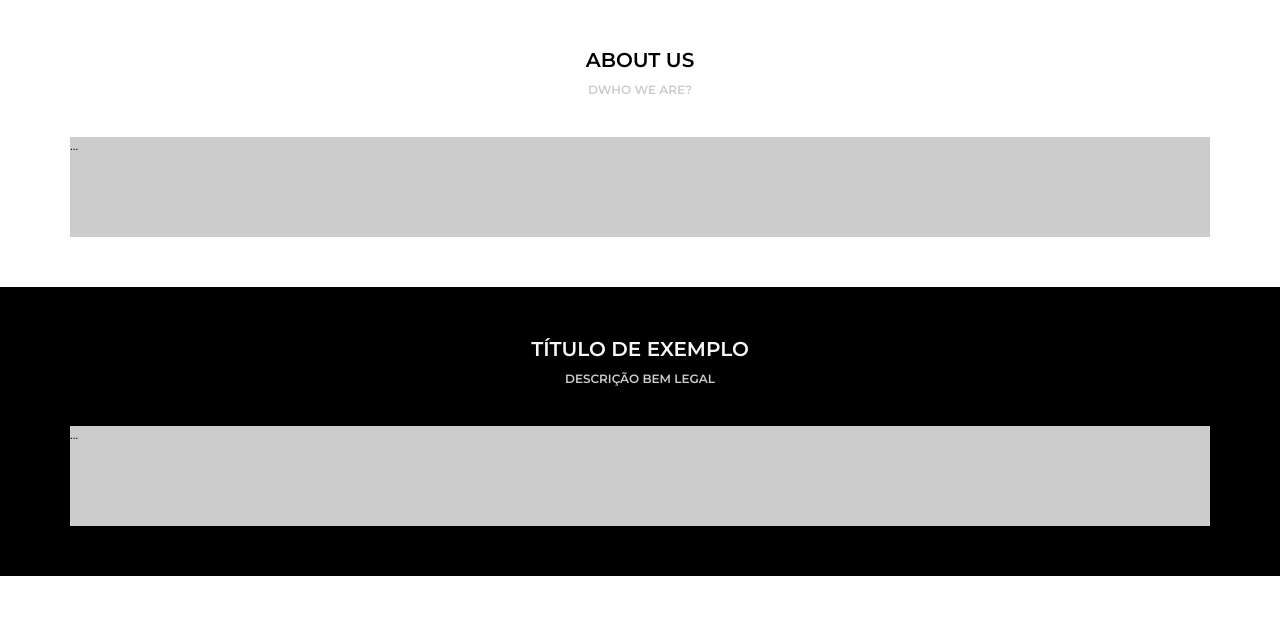
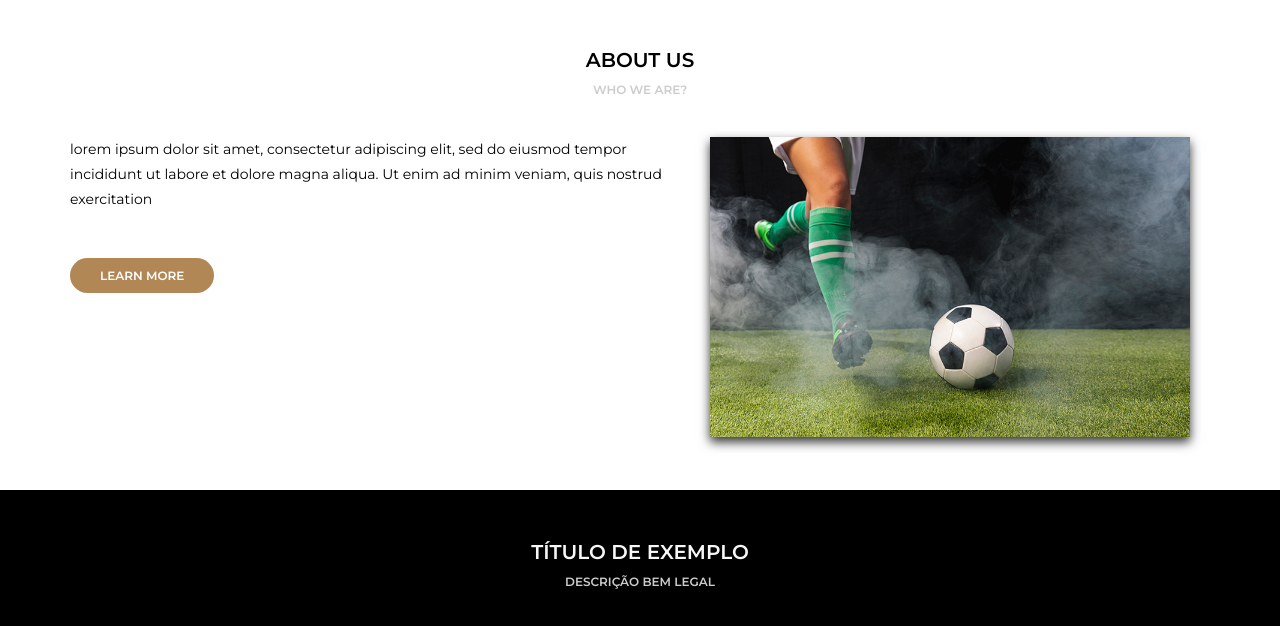
Before and after one commit to jptiveron/estudos-awax, a plain HTML site: page index.html in a window 1280 px wide. Shown: the part 802-1428 px from the top of the page. Before the commit the page ends 1378 px from the top, so only its background shows below. Drawn offline with Linux system fonts and the light colour scheme.

Commit message:
terminada area about us

```diff
--- a/assets/css/style.css
+++ b/assets/css/style.css
@@ -76,6 +76,19 @@ header {
     color: #ccc;
 }
 
+.button {
+    display: inline-block;
+    background-color: var(--main-color);
+    color: #fff;
+    text-transform: uppercase;
+    font-size: 12px;
+    font-weight: 600;
+    padding: 10px 30px;
+    border-radius: 20px;
+    text-decoration: none;
+    margin-top: 30px;
+}
+
 .banner {
     height: calc(100vh - 100px);
     background-color: #333;
@@ -119,19 +132,6 @@ header {
 .banner h2 {
     text-transform: uppercase;
     margin-top: 20px;
-}
-
-.banner a {
-    display: block;
-    background-color: var(--main-color);
-    color: #fff;
-    text-transform: uppercase;
-    font-size: 12px;
-    font-weight: 600;
-    padding: 10px 30px;
-    border-radius: 20px;
-    text-decoration: none;
-    margin-top: 30px;
 }
 
 .banner .sliders-pointers {
@@ -184,15 +184,14 @@ header {
 .default .section-body {
     margin: auto;
     max-width: 1140px;
-    min-height: 100px;
-    background-color: #ccc;
 }
 
 .defaul.light {
     background-color: #f7f7f7;
 }
 
-.default.light .section-title {
+.default.light .section-title,
+.default.light .section-body {
     color: #000;
 }
 
@@ -200,6 +199,38 @@ header {
     background-color: var(--bg-color);
 }
 
-.default.dark .section-title {
+.default.dark .section-title,
+.default.dark .section-body {
     color: #f7f7f7;
 }
+
+
+
+
+
+/*
+CSS DE ÁREAS ESPECÍFICAS
+ */
+
+.section-aboutus {
+    display: flex;
+}
+
+.section-aboutus--left {
+    flex: 1;
+}
+
+.section-aboutus--left p {
+    font-size: 14px;
+    line-height: 25px;
+}
+
+.section-aboutus--right {
+    width: 520px;
+    text-align: center;
+}
+
+.section-aboutus--right img {
+    width: 480px;
+    box-shadow: 0px 5px 10px #333;
+}
--- a/index.html
+++ b/index.html
@@ -40,7 +40,7 @@
         <div class="slidearea">
           <h1>Design is about <br><span>Communication</span></h1>
           <h2>Call Us: +00 0 1234 5678</h2>
-          <a href="">Get in touch!</a>
+          <a href="" class="button">Get in touch!</a>
         </div>
       </div>
       <div class="slide">
@@ -67,9 +67,22 @@
 
   <section class="default light">
     <div class="section-title">About us</div>
-    <div class="section-description">DWho we are?</div>
+    <div class="section-description">Who we are?</div>
     <div class="section-body">
-      ...
+      <div class="section-aboutus">
+        <div class="section-aboutus--left">
+          <p>
+            lorem ipsum dolor sit amet, consectetur adipiscing
+            elit, sed do eiusmod tempor incididunt ut labore et dolore
+            magna aliqua. Ut enim ad minim veniam, quis nostrud exercitation
+          </p>
+          <br>
+          <a href="" class="button">Learn More</a>
+        </div>
+        <div class="section-aboutus--right">
+          <img src="./media/foto9.jpg" alt="">
+        </div>
+      </div>
     </div>
   </section>
 
```
